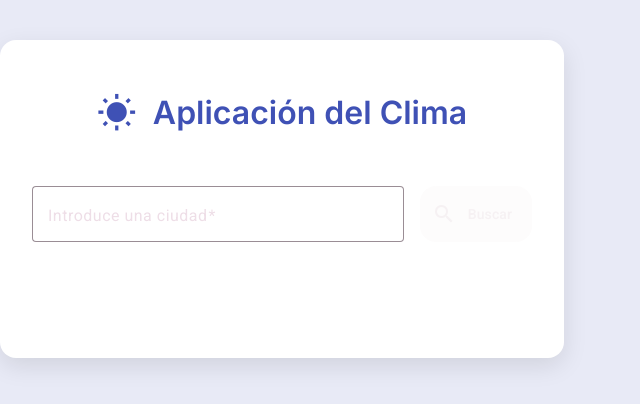
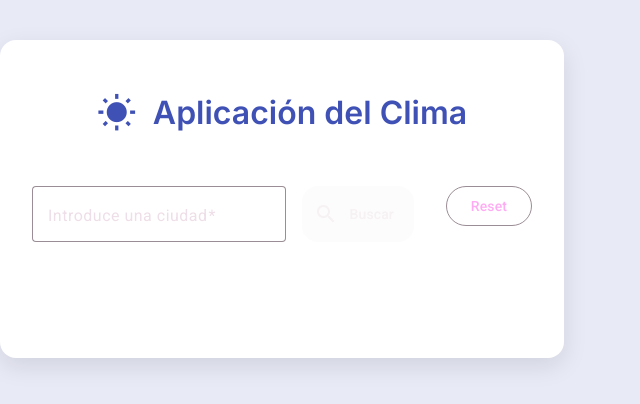
Before and after one commit to MarcoAndresSilva/Weather-Component, an Angular app: page / in a window 1280 px wide. Shown: the top 404 px of the page, without its empty margins (0-640 px from the left). Built offline with nearby package versions, Linux system fonts and the light colour scheme.

Commit message:
feat: add styles to card reuslt add logic to button reset and button reset in html

```diff
--- a/src/app/components/weather-search/weather-search.component.html
+++ b/src/app/components/weather-search/weather-search.component.html
@@ -19,6 +19,11 @@
             <mat-icon>search</mat-icon>
                 Buscar
         </button>
+        <button mat-stroked-button color="warn"
+            (click)="onReset()"
+            style="margin-left: 1rem;">
+            Reset
+        </button>
 
     </form>
 
--- a/src/app/components/weather-search/weather-search.component.ts
+++ b/src/app/components/weather-search/weather-search.component.ts
@@ -42,11 +42,11 @@ export class WeatherSearchComponent {
   errorMessage:string | null = null;
 
   constructor(private weatherService: WeatherService) {
-     console.log('WeatherSearchComponent cargado');
-   }
+    console.log('WeatherSearchComponent cargado');
+  }
 
- searchWeather(event: Event): void {
-  event.preventDefault(); // 👈 Detiene la recarga de la página
+  searchWeather(event: Event): void {
+    event.preventDefault(); // 👈 Detiene la recarga de la página
 
   if(this.cityControl.invalid){
     console.log('El formulario es inválido, deteniendo la búsqueda.');
@@ -79,6 +79,13 @@ export class WeatherSearchComponent {
   });
 }
 
+  onReset(): void {
+    this.cityControl.reset();
+    this.weatherData = null;
+    this.isLoading = false;
+    this.errorMessage = null;
+  }
+
   getWeatherIconUrl(iconCode: string): string {
     return `http://openweathermap.org/img/wn/${iconCode}@4x.png`;
   }
```
